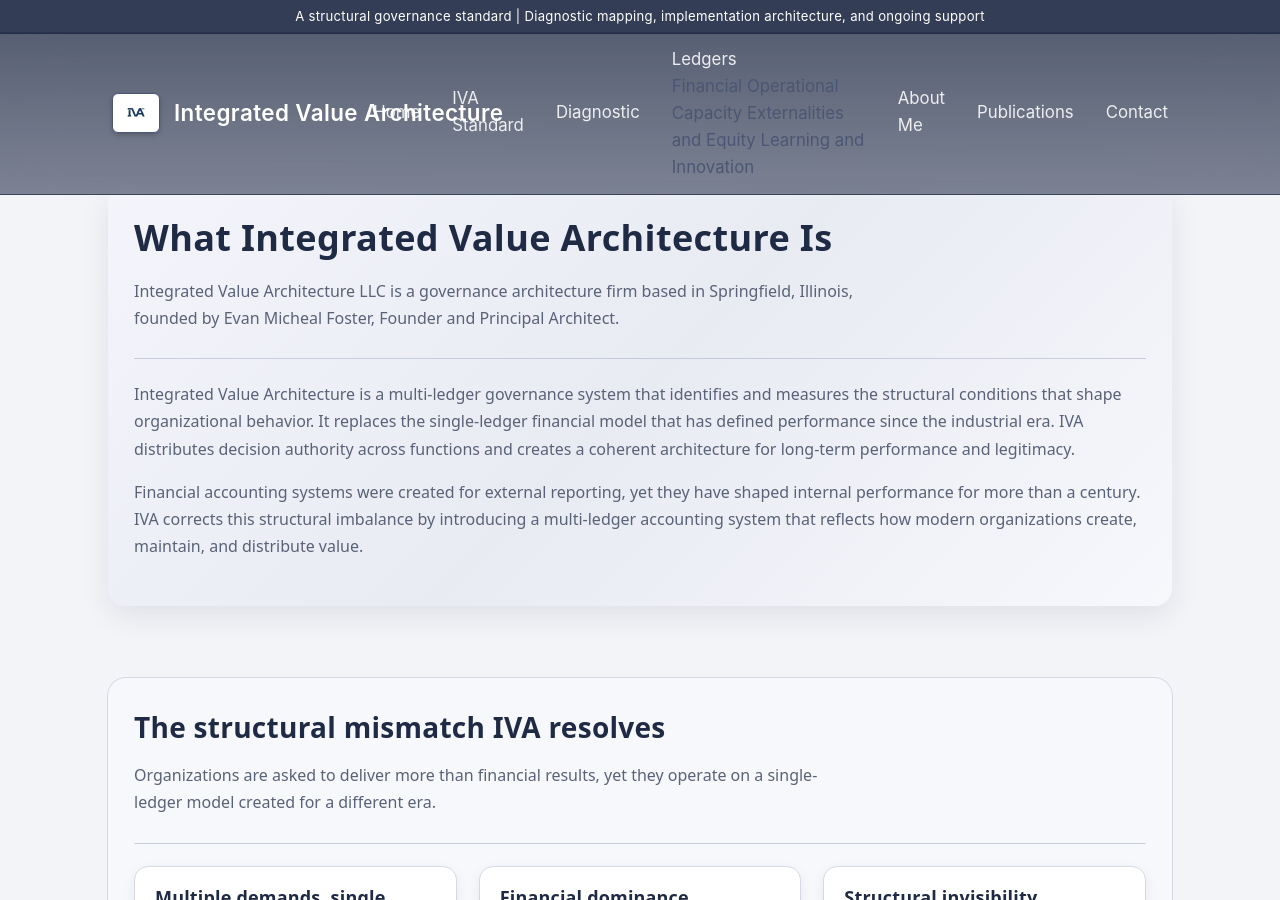
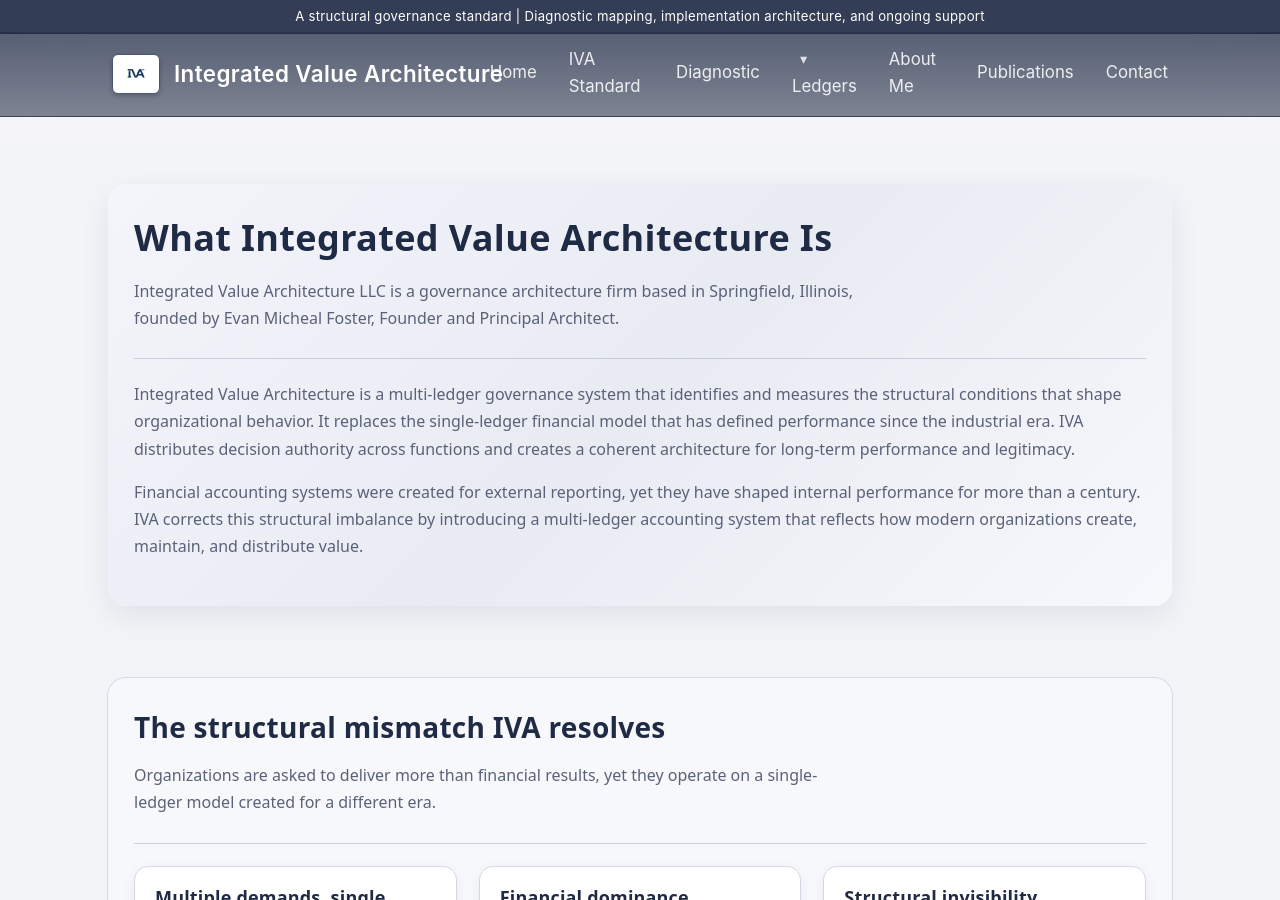
Before and after one commit to efost7873/integratedvaluearchitecture.com, a Jekyll site: the page built from index.html, in a window 1280 px wide and 900 px high. Built offline with Jekyll 4.4.1, drawn with Linux system fonts in a browser that asks for light colours.

Commit message:
Update header.html

```diff
--- a/_includes/header.html
+++ b/_includes/header.html
@@ -5,38 +5,39 @@
 
 <header class="iva-header" role="banner">
   <div class="iva-header-inner">
-    <div class="iva-header-brand">
+
+    <a class="iva-header-brand iva-header-brand-link" href="{{ site.baseurl }}/" aria-label="Integrated Value Architecture home">
       <img
         src="{{ site.baseurl }}/assets/images/tmlogo.png"
         alt="IVA Logo"
         class="iva-header-logo"
       >
       <div class="iva-header-title">Integrated Value Architecture</div>
-    </div>
+    </a>
 
-    <div class="iva-header-toggle" id="iva-menu-toggle">☰</div>
+    <div class="iva-header-toggle" id="iva-menu-toggle" aria-label="Open menu" aria-controls="iva-nav" aria-expanded="false">☰</div>
 
     <nav class="iva-header-nav" id="iva-nav" aria-label="Primary navigation">
       <a class="iva-header-link" href="{{ site.baseurl }}/">Home</a>
       <a class="iva-header-link" href="{{ site.baseurl }}/standard">IVA Standard</a>
       <a class="iva-header-link" href="{{ site.baseurl }}/diagnostic">Diagnostic</a>
 
-      <!-- LEDGER DROPDOWN -->
-      <div class="iva-header-dropdown">
-        <span class="iva-header-link iva-header-dropdown-toggle">Ledgers</span>
-
-        <div class="iva-header-dropdown-menu">
-          <a href="{{ site.baseurl }}/finance">Financial</a>
-          <a href="{{ site.baseurl }}/operations">Operational</a>
-          <a href="{{ site.baseurl }}/capacity">Capacity</a>
-          <a href="{{ site.baseurl }}/external">Externalities and Equity</a>
-          <a href="{{ site.baseurl }}/learning">Learning and Innovation</a>
+      <!-- Ledgers submenu -->
+      <details class="iva-header-details">
+        <summary class="iva-header-link iva-header-summary">Ledgers</summary>
+        <div class="iva-header-submenu" role="menu" aria-label="Ledgers submenu">
+          <a class="iva-header-sublink" href="{{ site.baseurl }}/finance" role="menuitem">Financial</a>
+          <a class="iva-header-sublink" href="{{ site.baseurl }}/operations" role="menuitem">Operational</a>
+          <a class="iva-header-sublink" href="{{ site.baseurl }}/capacity" role="menuitem">Capacity</a>
+          <a class="iva-header-sublink" href="{{ site.baseurl }}/external" role="menuitem">Externalities and Equity</a>
+          <a class="iva-header-sublink" href="{{ site.baseurl }}/learning" role="menuitem">Learning and Innovation</a>
         </div>
-      </div>
+      </details>
 
       <a class="iva-header-link" href="{{ site.baseurl }}/about-me">About Me</a>
       <a class="iva-header-link" href="{{ site.baseurl }}/publications">Publications</a>
       <a class="iva-header-link" href="{{ site.baseurl }}/contact">Contact</a>
     </nav>
+
   </div>
 </header>
```
